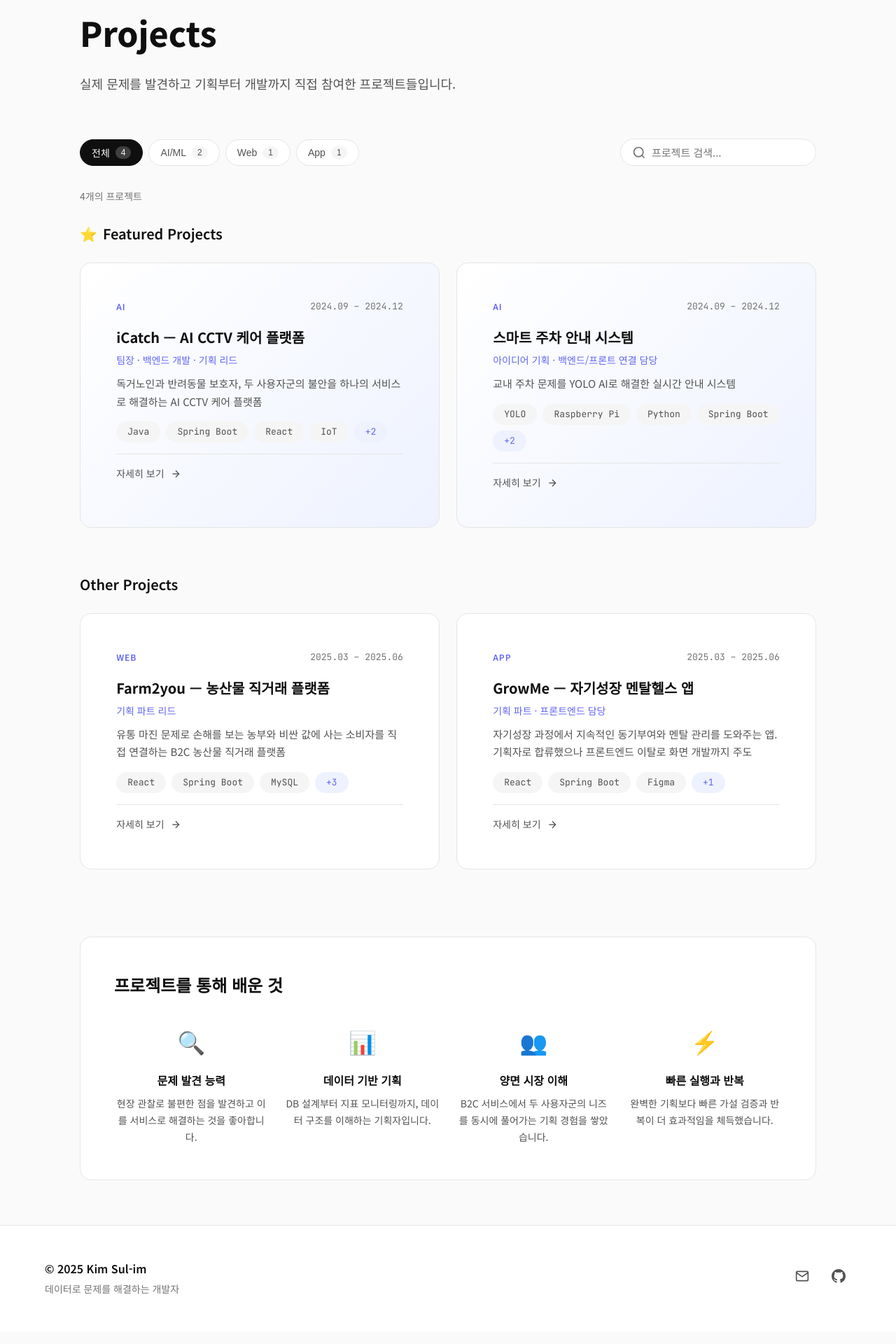
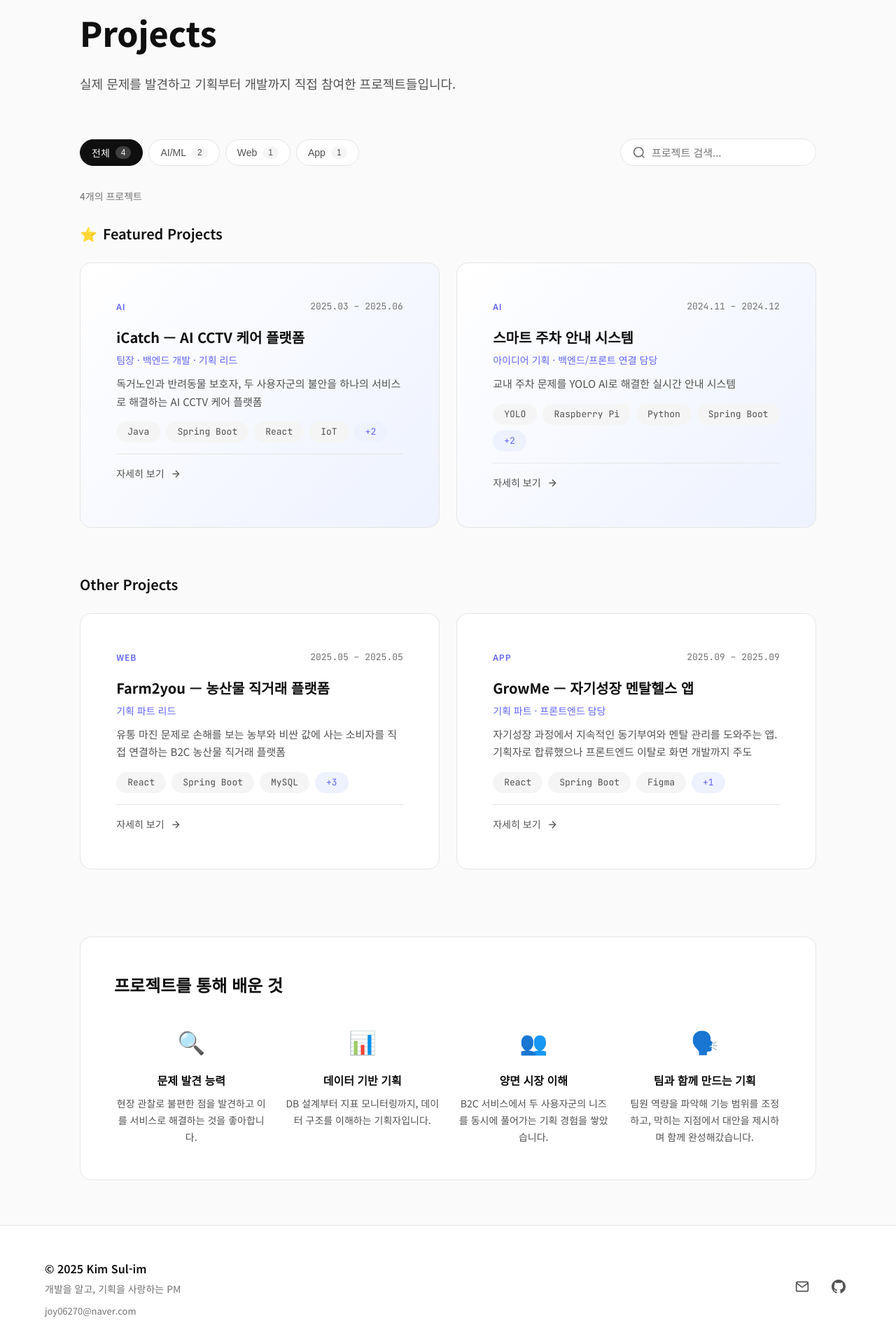
Before and after one commit to k-sulim/portfolio, a React (Create React App) app: page /portfolio/projects in a window 1280 px wide. Shown: the part 130-2050 px from the top of the page at 70% size. Built offline with nearby package versions, Linux system fonts and the light colour scheme; a web font is replaced by a local one.

Commit message:
내용 수정

```diff
--- a/src/App.css
+++ b/src/App.css
@@ -312,6 +312,12 @@ footer {
   background: var(--bg-tertiary);
 }
 
+.footer-email {
+  font-size: 13px;
+  color: var(--text-tertiary);
+  margin-top: 4px;
+}
+
 /* ============================================
    Page Headers
    ============================================ */
--- a/src/App.jsx
+++ b/src/App.jsx
@@ -120,7 +120,8 @@ function Footer() {
       <div className="footer-content">
         <div className="footer-info">
           <p className="footer-name">© 2025 Kim Sul-im</p>
-            <p className="footer-desc">데이터로 문제를 해결하는 개발자</p>
+          <p className="footer-desc">개발을 알고, 기획을 사랑하는 PM</p>
+          <p className="footer-email">joy06270@naver.com</p>
         </div>
         <div className="footer-links">
           <a href="mailto:joy06270@naver.com" aria-label="Email">
--- a/src/Component/Projects.jsx
+++ b/src/Component/Projects.jsx
@@ -193,9 +193,9 @@ export default function Projects() {
               <p>B2C 서비스에서 두 사용자군의 니즈를 동시에 풀어가는 기획 경험을 쌓았습니다.</p>
             </div>
             <div className="learning-card">
-              <div className="learning-icon">⚡</div>
-              <h3>빠른 실행과 반복</h3>
-              <p>완벽한 기획보다 빠른 가설 검증과 반복이 더 효과적임을 체득했습니다.</p>
+              <div className="learning-icon">🗣️</div>
+              <h3>팀과 함께 만드는 기획</h3>
+              <p>팀원 역량을 파악해 기능 범위를 조정하고, 막히는 지점에서 대안을 제시하며 함께 완성해갔습니다.</p>
             </div>
           </div>
         </section>
--- a/src/hooks/useApi.js
+++ b/src/hooks/useApi.js
@@ -13,7 +13,7 @@ const PROJECTS_DATA = [
     id: 1,
     title: "iCatch — AI CCTV 케어 플랫폼",
     category: "ai",
-    period: "2024.09 – 2024.12",
+    period: "2025.03 – 2025.06",
     role: "팀장 · 백엔드 개발 · 기획 리드",
     summary: "독거노인과 반려동물 보호자, 두 사용자군의 불안을 하나의 서비스로 해결하는 AI CCTV 케어 플랫폼",
     images: [
@@ -62,7 +62,7 @@ const PROJECTS_DATA = [
     id: 2,
     title: "스마트 주차 안내 시스템",
     category: "ai",
-    period: "2024.09 – 2024.12",
+    period: "2024.11 – 2024.12",
     role: "아이디어 기획 · 백엔드/프론트 연결 담당",
     summary: "교내 주차 문제를 YOLO AI로 해결한 실시간 안내 시스템",
     images: [
@@ -108,7 +108,7 @@ const PROJECTS_DATA = [
     id: 3,
     title: "Farm2you — 농산물 직거래 플랫폼",
     category: "web",
-    period: "2025.03 – 2025.06",
+    period: "2025.05 – 2025.05",
     role: "기획 파트 리드",
     summary: "유통 마진 문제로 손해를 보는 농부와 비싼 값에 사는 소비자를 직접 연결하는 B2C 농산물 직거래 플랫폼",
     images: [
@@ -155,7 +155,7 @@ const PROJECTS_DATA = [
     id: 4,
     title: "GrowMe — 자기성장 멘탈헬스 앱",
     category: "app",
-    period: "2025.03 – 2025.06",
+    period: "2025.09 – 2025.09",
     role: "기획 파트 · 프론트엔드 담당",
     summary: "자기성장 과정에서 지속적인 동기부여와 멘탈 관리를 도와주는 앱. 기획자로 합류했으나 프론트엔드 이탈로 화면 개발까지 주도",
     images: [
```
Lines whose indentation alone changed are shown as unchanged.
